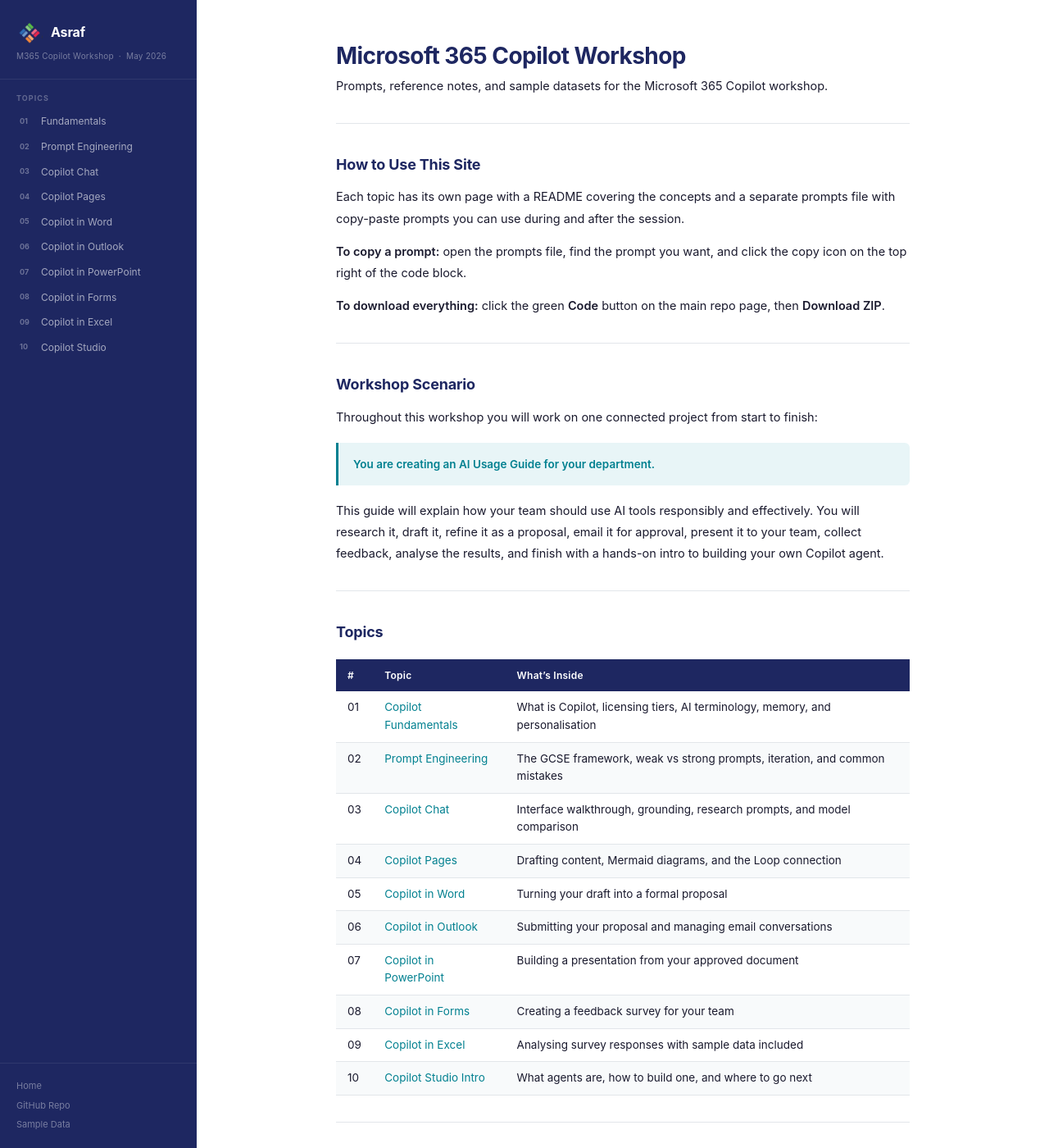
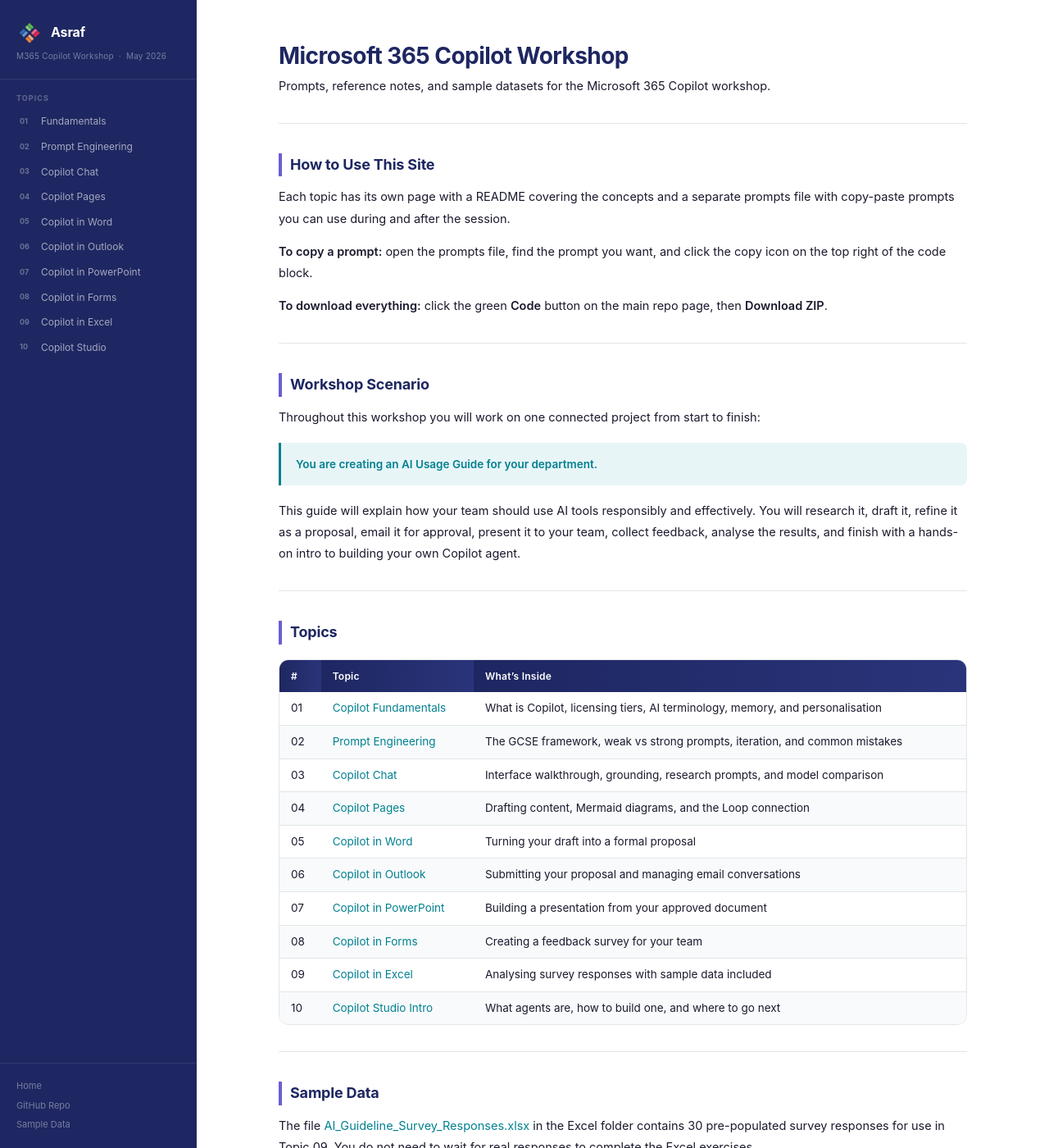
Before and after one commit to Asraf-JS/M365-Copilot-Workshop, a Jekyll site: the page built from README.md, in a window 1280 px wide and 1400 px high. Shown: the whole window at 82% size. Built offline with Jekyll 4.4.1, drawn with Linux system fonts in a browser that asks for light colours; our own code applies the rules of GitHub Pages for plain Markdown files.

Commit message:
Update default.html

```diff
--- a/_layouts/default.html
+++ b/_layouts/default.html
@@ -6,107 +6,496 @@
 <title>{{ page.title }} | M365 Copilot Workshop</title>
 <style>
 *{box-sizing:border-box;margin:0;padding:0;}
+
 :root{
-  --navy:#1E2761;--teal:#028090;--teal-light:#E8F5F7;
-  --text-dark:#1A1A2E;--text-mid:#4A5568;--text-muted:#8A9BB0;
-  --bg:#FFFFFF;--bg-side:#1E2761;--border:#E2E6EA;
+  --navy:#1E2761;
+  --teal:#028090;
+  --teal-light:#E8F5F7;
+
+  --purple:#6B5DD3;
+  --purple-light:#F1EFFF;
+
+  --text-dark:#1A1A2E;
+  --text-mid:#4A5568;
+  --text-muted:#8A9BB0;
+
+  --bg:#FFFFFF;
+  --bg-side:#1E2761;
+  --border:#E2E6EA;
+
   --sidebar-w:240px;
 }
+
 html,body{height:100%;}
-body{font-family:-apple-system,BlinkMacSystemFont,'Segoe UI',sans-serif;background:var(--bg);color:var(--text-dark);display:flex;min-height:100vh;font-size:15px;line-height:1.6;}
+
+body{
+  font-family:-apple-system,BlinkMacSystemFont,'Segoe UI',sans-serif;
+  background:var(--bg);
+  color:var(--text-dark);
+  display:flex;
+  min-height:100vh;
+  font-size:15px;
+  line-height:1.6;
+}
 
 /* ── SIDEBAR ── */
-.sidebar{width:var(--sidebar-w);flex-shrink:0;background:var(--bg-side);display:flex;flex-direction:column;position:fixed;top:0;left:0;height:100vh;overflow-y:auto;}
+.sidebar{
+  width:var(--sidebar-w);
+  flex-shrink:0;
+  background:var(--bg-side);
+  display:flex;
+  flex-direction:column;
+  position:fixed;
+  top:0;
+  left:0;
+  height:100vh;
+  overflow-y:auto;
+}
+
 .sidebar::-webkit-scrollbar{width:3px;}
 .sidebar::-webkit-scrollbar-thumb{background:rgba(255,255,255,.15);border-radius:2px;}
 
-.sidebar-header{padding:24px 20px 20px;border-bottom:1px solid rgba(255,255,255,.08);}
-.sidebar-logo{display:flex;align-items:center;gap:10px;text-decoration:none;margin-bottom:4px;}
-.sidebar-logo img{width:32px;height:32px;border-radius:7px;object-fit:cover;flex-shrink:0;}
-.sidebar-logo-name{font-size:16px;font-weight:700;color:#fff;letter-spacing:-.01em;}
-.sidebar-subtitle{font-size:10px;color:rgba(255,255,255,.4);margin-top:2px;letter-spacing:.02em;}
+.sidebar-header{
+  padding:24px 20px 20px;
+  border-bottom:1px solid rgba(255,255,255,.08);
+}
 
-.sidebar-nav{flex:1;padding:16px 0;}
-.nav-section-label{font-size:9px;font-weight:700;letter-spacing:.12em;color:rgba(255,255,255,.3);text-transform:uppercase;padding:0 20px;margin:0 0 6px;}
-.nav-item{display:flex;align-items:center;gap:10px;padding:7px 16px;text-decoration:none;transition:background .12s;margin:1px 8px;border-radius:6px;}
-.nav-item:hover{background:rgba(255,255,255,.08);}
-.nav-item.active{background:rgba(255,255,255,.12);}
-.nav-num{font-size:9px;font-weight:700;color:rgba(255,255,255,.35);min-width:16px;flex-shrink:0;}
-.nav-item.active .nav-num{color:rgba(255,255,255,.6);}
-.nav-name{font-size:12px;color:rgba(255,255,255,.6);line-height:1.3;}
-.nav-item.active .nav-name{color:#fff;font-weight:600;}
+.sidebar-logo{
+  display:flex;
+  align-items:center;
+  gap:10px;
+  text-decoration:none;
+  margin-bottom:4px;
+}
 
-.sidebar-footer{padding:16px 20px;border-top:1px solid rgba(255,255,255,.08);}
-.sidebar-footer a{display:block;font-size:11px;color:rgba(255,255,255,.4);text-decoration:none;padding:3px 0;transition:color .12s;}
-.sidebar-footer a:hover{color:rgba(255,255,255,.8);}
+.sidebar-logo img{
+  width:32px;
+  height:32px;
+  border-radius:7px;
+  object-fit:cover;
+  flex-shrink:0;
+}
+
+.sidebar-logo-name{
+  font-size:16px;
+  font-weight:700;
+  color:#fff;
+  letter-spacing:-.01em;
+}
+
+.sidebar-subtitle{
+  font-size:10px;
+  color:rgba(255,255,255,.4);
+  margin-top:2px;
+  letter-spacing:.02em;
+}
+
+.sidebar-nav{
+  flex:1;
+  padding:16px 0;
+}
+
+.nav-section-label{
+  font-size:9px;
+  font-weight:700;
+  letter-spacing:.12em;
+  color:rgba(255,255,255,.3);
+  text-transform:uppercase;
+  padding:0 20px;
+  margin:0 0 6px;
+}
+
+.nav-item{
+  display:flex;
+  align-items:center;
+  gap:10px;
+  padding:7px 16px;
+  text-decoration:none;
+  transition:background .12s;
+  margin:1px 8px;
+  border-radius:6px;
+}
+
+.nav-item:hover{
+  background:rgba(255,255,255,.08);
+}
+
+.nav-item.active{
+  background:linear-gradient(90deg,rgba(107,93,211,.30),rgba(2,128,144,.18));
+}
+
+.nav-num{
+  font-size:9px;
+  font-weight:700;
+  color:rgba(255,255,255,.35);
+  min-width:16px;
+  flex-shrink:0;
+}
+
+.nav-item.active .nav-num{
+  color:rgba(255,255,255,.7);
+}
+
+.nav-name{
+  font-size:12px;
+  color:rgba(255,255,255,.6);
+  line-height:1.3;
+}
+
+.nav-item.active .nav-name{
+  color:#fff;
+  font-weight:600;
+}
+
+.sidebar-footer{
+  padding:16px 20px;
+  border-top:1px solid rgba(255,255,255,.08);
+}
+
+.sidebar-footer a{
+  display:block;
+  font-size:11px;
+  color:rgba(255,255,255,.4);
+  text-decoration:none;
+  padding:3px 0;
+  transition:color .12s;
+}
+
+.sidebar-footer a:hover{
+  color:rgba(255,255,255,.8);
+}
 
 /* ── MAIN ── */
-.main-wrap{margin-left:var(--sidebar-w);flex:1;min-width:0;}
+.main-wrap{
+  margin-left:var(--sidebar-w);
+  flex:1;
+  min-width:0;
+}
+
 .main-inner{
-  max-width:820px;
+  max-width:960px;
   margin:0 auto;
   padding:52px 60px 80px;
 }
 
 /* ── BREADCRUMB ── */
-.breadcrumb{font-size:12px;color:var(--text-muted);margin-bottom:28px;display:flex;align-items:center;gap:6px;}
-.breadcrumb a{color:var(--teal);text-decoration:none;}
-.breadcrumb a:hover{text-decoration:underline;}
-.breadcrumb-sep{color:var(--border);}
+.breadcrumb{
+  font-size:12px;
+  color:var(--text-muted);
+  margin-bottom:28px;
+  display:flex;
+  align-items:center;
+  gap:6px;
+}
+
+.breadcrumb a{
+  color:var(--teal);
+  text-decoration:none;
+}
+
+.breadcrumb a:hover{
+  text-decoration:underline;
+}
+
+.breadcrumb-sep{
+  color:var(--border);
+}
 
 /* ── CONTENT TYPOGRAPHY ── */
-.main-inner h1{font-size:28px;font-weight:700;color:var(--navy);line-height:1.2;margin-bottom:6px;letter-spacing:-.02em;}
-.main-inner .page-intro{font-size:15px;color:var(--text-mid);line-height:1.7;margin-bottom:32px;padding-bottom:24px;border-bottom:1px solid var(--border);}
-.main-inner h2{font-size:18px;font-weight:700;color:var(--navy);margin:36px 0 12px;letter-spacing:-.01em;}
-.main-inner h3{font-size:14px;font-weight:700;color:var(--text-mid);margin:20px 0 8px;text-transform:uppercase;letter-spacing:.04em;}
-.main-inner p{font-size:14.5px;color:var(--text-dark);line-height:1.8;margin-bottom:14px;}
-.main-inner ul,.main-inner ol{font-size:14.5px;color:var(--text-dark);line-height:1.8;margin:0 0 14px 22px;}
-.main-inner li{margin-bottom:5px;}
-.main-inner a{color:var(--teal);text-decoration:none;}
-.main-inner a:hover{text-decoration:underline;}
-.main-inner strong{font-weight:600;color:var(--text-dark);}
-.main-inner em{font-style:italic;}
-.main-inner hr{border:none;border-top:1px solid var(--border);margin:32px 0;}
+.main-inner h1{
+  font-size:28px;
+  font-weight:700;
+  color:var(--navy);
+  line-height:1.2;
+  margin-bottom:6px;
+  letter-spacing:-.02em;
+}
+
+.main-inner .page-intro{
+  font-size:15px;
+  color:var(--text-mid);
+  line-height:1.7;
+  margin-bottom:32px;
+  padding-bottom:24px;
+  border-bottom:1px solid var(--border);
+}
+
+.main-inner h2{
+  font-size:18px;
+  font-weight:700;
+  color:var(--navy);
+  margin:36px 0 12px;
+  letter-spacing:-.01em;
+  border-left:4px solid var(--purple);
+  padding-left:10px;
+}
+
+.main-inner h3{
+  font-size:14px;
+  font-weight:700;
+  color:var(--text-mid);
+  margin:20px 0 8px;
+  text-transform:uppercase;
+  letter-spacing:.04em;
+}
+
+.main-inner p{
+  font-size:14.5px;
+  color:var(--text-dark);
+  line-height:1.8;
+  margin-bottom:14px;
+}
+
+.main-inner ul,
+.main-inner ol{
+  font-size:14.5px;
+  color:var(--text-dark);
+  line-height:1.8;
+  margin:0 0 14px 22px;
+}
+
+.main-inner li{
+  margin-bottom:5px;
+}
+
+.main-inner a{
+  color:var(--teal);
+  text-decoration:none;
+}
+
+.main-inner a:hover{
+  text-decoration:underline;
+}
+
+.main-inner strong{
+  font-weight:600;
+  color:var(--text-dark);
+}
+
+.main-inner em{
+  font-style:italic;
+}
+
+.main-inner hr{
+  border:none;
+  border-top:1px solid var(--border);
+  margin:32px 0;
+}
 
 /* BLOCKQUOTE — note/tip style like MS Learn */
-.main-inner blockquote{background:var(--teal-light);border-left:3px solid var(--teal);border-radius:0 6px 6px 0;padding:14px 18px;margin:18px 0;}
-.main-inner blockquote p{font-size:13.5px;margin:0;color:var(--text-dark);}
-.main-inner blockquote strong{color:var(--teal);}
+.main-inner blockquote{
+  background:var(--teal-light);
+  border-left:3px solid var(--teal);
+  border-radius:0 8px 8px 0;
+  padding:14px 18px;
+  margin:18px 0;
+}
+
+.main-inner blockquote p{
+  font-size:13.5px;
+  margin:0;
+  color:var(--text-dark);
+}
+
+.main-inner blockquote strong{
+  color:var(--teal);
+}
 
 /* TABLE */
-.main-inner table{width:100%;border-collapse:collapse;margin:18px 0;font-size:13.5px;}
-.main-inner th{background:var(--navy);color:#fff;font-weight:600;padding:10px 14px;text-align:left;font-size:12px;letter-spacing:.02em;}
-.main-inner td{padding:9px 14px;border-bottom:1px solid var(--border);vertical-align:top;color:var(--text-dark);}
-.main-inner tr:nth-child(even) td{background:#F8FAFB;}
+.main-inner table{
+  width:100%;
+  border-collapse:separate;
+  border-spacing:0;
+  margin:18px 0;
+  font-size:13.5px;
+  border:1px solid var(--border);
+  border-radius:12px;
+  overflow:hidden;
+  background:#fff;
+}
+
+.main-inner th{
+  background:linear-gradient(90deg,var(--navy),#2A347A);
+  color:#fff;
+  font-weight:600;
+  padding:10px 14px;
+  text-align:left;
+  font-size:12px;
+  letter-spacing:.02em;
+}
+
+.main-inner td{
+  padding:9px 14px;
+  border-bottom:1px solid var(--border);
+  vertical-align:top;
+  color:var(--text-dark);
+}
+
+.main-inner tr:nth-child(even) td{
+  background:#F8FAFB;
+}
+
+.main-inner tr:last-child td{
+  border-bottom:none;
+}
 
 /* IMAGES */
-.main-inner img{max-width:100%;border-radius:8px;border:1px solid var(--border);margin:16px 0;display:block;box-shadow:0 2px 8px rgba(0,0,0,.06);}
+.main-inner img{
+  max-width:100%;
+  border-radius:8px;
+  border:1px solid var(--border);
+  margin:16px 0;
+  display:block;
+  box-shadow:0 2px 8px rgba(0,0,0,.06);
+}
 
 /* CODE */
-.main-inner code{background:#F0F4F8;border:1px solid var(--border);border-radius:4px;padding:2px 6px;font-size:12.5px;font-family:'Cascadia Code','Fira Code','Courier New',monospace;color:#1E2761;}
-.main-inner pre{background:#F0F4F8;border:1px solid var(--border);border-radius:8px;padding:18px 20px;font-family:'Cascadia Code','Fira Code','Courier New',monospace;font-size:12.5px;line-height:1.7;overflow-x:auto;margin:12px 0 22px;position:relative;}
-.main-inner pre code{background:none;border:none;padding:0;color:var(--text-dark);}
+.main-inner code{
+  background:#F0F4F8;
+  border:1px solid var(--border);
+  border-radius:6px;
+  padding:2px 6px;
+  font-size:12.5px;
+  font-family:'Cascadia Code','Fira Code','Courier New',monospace;
+  color:#1E2761;
+}
+
+.main-inner pre{
+  background:#F0F4F8;
+  border:1px solid var(--border);
+  border-radius:12px;
+  padding:18px 20px;
+  font-family:'Cascadia Code','Fira Code','Courier New',monospace;
+  font-size:12.5px;
+  line-height:1.7;
+  overflow-x:auto;
+  margin:12px 0 22px;
+  position:relative;
+}
+
+.main-inner pre code{
+  background:none;
+  border:none;
+  padding:0;
+  color:var(--text-dark);
+}
 
 /* HOME */
-.home-scenario{background:var(--teal-light);border-left:3px solid var(--teal);border-radius:0 6px 6px 0;padding:14px 18px;margin:0 0 32px;}
-.home-scenario p{font-size:14px;color:var(--text-dark);line-height:1.75;margin:0;}
-.section-sublabel{font-size:10px;font-weight:700;letter-spacing:.1em;color:var(--text-muted);text-transform:uppercase;margin-bottom:12px;}
-.home-grid{display:grid;grid-template-columns:1fr 1fr;gap:10px;}
-.topic-card{background:var(--bg);border:1px solid var(--border);border-radius:8px;padding:14px 16px;text-decoration:none;transition:border-color .15s,box-shadow .15s;display:block;}
-.topic-card:hover{border-color:var(--teal);box-shadow:0 2px 8px rgba(2,128,144,.1);}
-.tc-num{font-size:9px;font-weight:700;color:var(--teal);letter-spacing:.08em;text-transform:uppercase;margin-bottom:2px;}
-.tc-title{font-size:13px;font-weight:600;color:var(--navy);margin-bottom:3px;}
-.tc-desc{font-size:11px;color:var(--text-muted);line-height:1.4;margin-bottom:8px;}
-.tc-links{display:flex;gap:6px;}
-.tc-notes{font-size:10px;font-weight:600;color:#fff;background:var(--navy);padding:3px 9px;border-radius:4px;}
-.tc-prompts{font-size:10px;font-weight:600;color:var(--teal);border:1px solid var(--teal);padding:3px 9px;border-radius:4px;text-decoration:none;}
-.tc-prompts:hover{background:var(--teal-light);}
+.home-scenario{
+  background:var(--teal-light);
+  border-left:3px solid var(--teal);
+  border-radius:0 8px 8px 0;
+  padding:14px 18px;
+  margin:0 0 32px;
+}
 
+.home-scenario p{
+  font-size:14px;
+  color:var(--text-dark);
+  line-height:1.75;
+  margin:0;
+}
+
+.section-sublabel{
+  font-size:10px;
+  font-weight:700;
+  letter-spacing:.1em;
+  color:var(--text-muted);
+  text-transform:uppercase;
+  margin-bottom:12px;
+}
+
+.home-grid{
+  display:grid;
+  grid-template-columns:1fr 1fr;
+  gap:10px;
+}
+
+.topic-card{
+  background:var(--bg);
+  border:1px solid var(--border);
+  border-radius:12px;
+  padding:14px 16px;
+  text-decoration:none;
+  transition:border-color .15s,box-shadow .15s;
+  display:block;
+}
+
+.topic-card:hover{
+  border-color:var(--teal);
+  box-shadow:0 4px 14px rgba(2,128,144,.12);
+}
+
+.tc-num{
+  font-size:9px;
+  font-weight:700;
+  color:var(--purple);
+  letter-spacing:.08em;
+  text-transform:uppercase;
+  margin-bottom:2px;
+}
+
+.tc-title{
+  font-size:13px;
+  font-weight:600;
+  color:var(--navy);
+  margin-bottom:3px;
+}
+
+.tc-desc{
+  font-size:11px;
+  color:var(--text-muted);
+  line-height:1.4;
+  margin-bottom:8px;
+}
+
+.tc-links{
+  display:flex;
+  gap:6px;
+}
+
+.tc-notes{
+  font-size:10px;
+  font-weight:600;
+  color:#fff;
+  background:var(--navy);
+  padding:3px 9px;
+  border-radius:4px;
+}
+
+.tc-prompts{
+  font-size:10px;
+  font-weight:600;
+  color:var(--teal);
+  border:1px solid var(--teal);
+  padding:3px 9px;
+  border-radius:4px;
+  text-decoration:none;
+}
+
+.tc-prompts:hover{
+  background:var(--teal-light);
+}
+
+/* ── MOBILE ── */
 @media(max-width:768px){
-  .sidebar{display:none;}
-  .main-wrap{margin-left:0;}
-  .main-inner{padding:28px 20px 60px;}
-  .home-grid{grid-template-columns:1fr;}
+  .sidebar{
+    display:none;
+  }
+
+  .main-wrap{
+    margin-left:0;
+  }
+
+  .main-inner{
+    max-width:100%;
+    margin:0;
+    padding:28px 20px 60px;
+  }
+
+  .home-grid{
+    grid-template-columns:1fr;
+  }
 }
 </style>
 </head>
```
